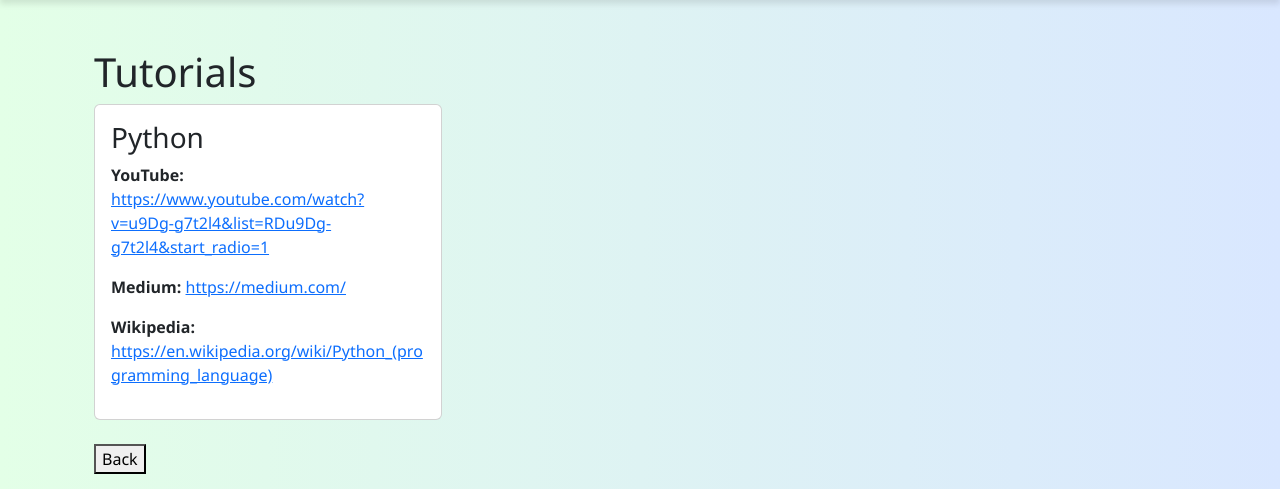
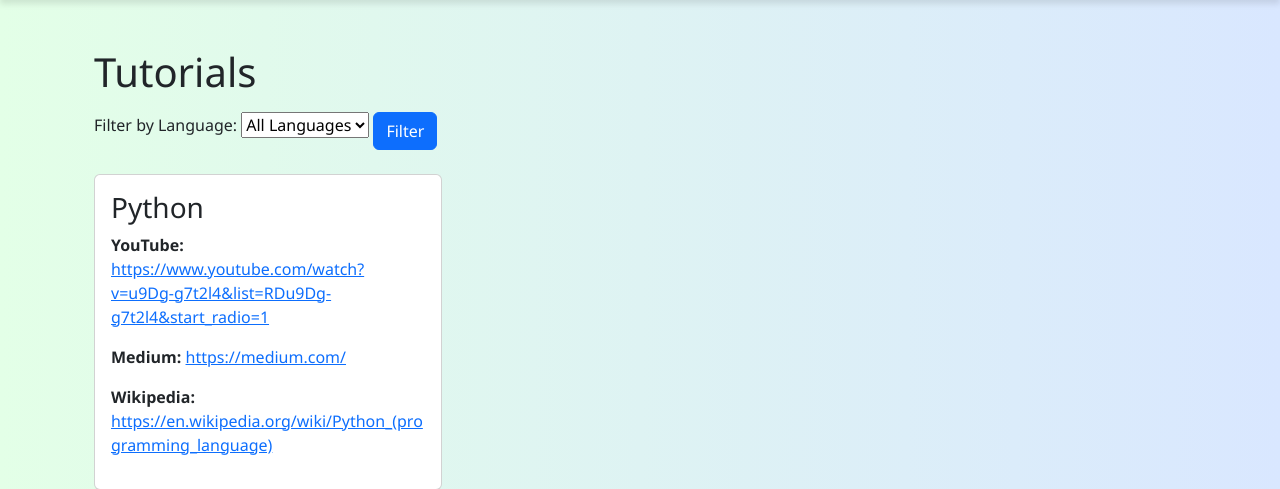
Before and after one commit to BS-PMC-2024/BS-PMC-2024-Team33, a Django app: page /student/tutorials/ in a window 1280 px wide. Shown: the part 62-551 px from the top of the page. Run offline with Django 5.2, Linux system fonts and the light colour scheme; data comes from the database, SQL or seed files in the repository.

Commit message:
update html and adding tutorial filter feature BSPMS2433-197 BSPMS2433-186

```diff
--- a/CodingBuddy/CBapp/admin.py
+++ b/CodingBuddy/CBapp/admin.py
@@ -1,8 +1,9 @@
 from django.contrib import admin
 
-from .models import CodeProblem, Comment
+from .models import CodeProblem, Comment , Message
 from .models import Tutorial
 
 admin.site.register(CodeProblem)
 admin.site.register(Tutorial)
 admin.site.register(Comment)
+admin.site.register(Message)
--- a/CodingBuddy/CBapp/controller/tutorials_views.py
+++ b/CodingBuddy/CBapp/controller/tutorials_views.py
@@ -37,9 +37,20 @@ def edit_tutorial(request, tutorial_id):
         form = TutorialDeveloperForm(instance=tutorial)
     return render(request, 'developer/edit_tutorial.html', {'form': form})
 
+
 def tutorial_list_student(request):
-    tutorials = Tutorial.objects.all()
+    selected_language = request.GET.get('language', '')
+
+    if selected_language:
+        tutorials = Tutorial.objects.filter(language=selected_language)
+    else:
+        tutorials = Tutorial.objects.all()
+
+    languages = Tutorial.objects.values_list('language', flat=True).distinct()
+
     context = {
         'tutorials': tutorials,
+        'languages': languages,
+        'selected_language': selected_language,
     }
     return render(request, 'student/tutorial_list.html', context)
--- a/CodingBuddy/templates/student/tutorial_list.html
+++ b/CodingBuddy/templates/student/tutorial_list.html
@@ -1,4 +1,3 @@
-<!-- student/tutorial_list.html -->
 {% extends 'base.html' %}
 
 {% block title %}Tutorials{% endblock %}
@@ -6,6 +5,23 @@
 {% block content %}
 <div class="container">
     <h1>Tutorials</h1>
+
+    <!-- Language Filter Form -->
+    <form method="get" class="mb-4">
+        <label for="language">Filter by Language:</label>
+        <select name="language" id="language">
+            <option value="">All Languages</option>
+            {% for language in languages %}
+                <option value="{{ language }}" {% if language == selected_language %}selected{% endif %}>
+                    {{ language }}
+                </option>
+            {% endfor %}
+        </select>
+        <!-- Add the Filter Button -->
+        <button type="submit" class="btn btn-primary mt-2">Filter</button>
+    </form>
+
+    <!-- Tutorials List -->
     <div class="row">
         {% for tutorial in tutorials %}
             <div class="col-md-4">
```
Also changed, not shown: CodingBuddy/templates/developer/tutorial_list.html (+36 -0 lines), CodingBuddy/templates/home.html (+11 -0 lines), CodingBuddy/CBapp/migrations/0008_alter_codeproblem_description_and_more.py (added), CodingBuddy/CBapp/migrations/0009_cc_comment.py (added).
